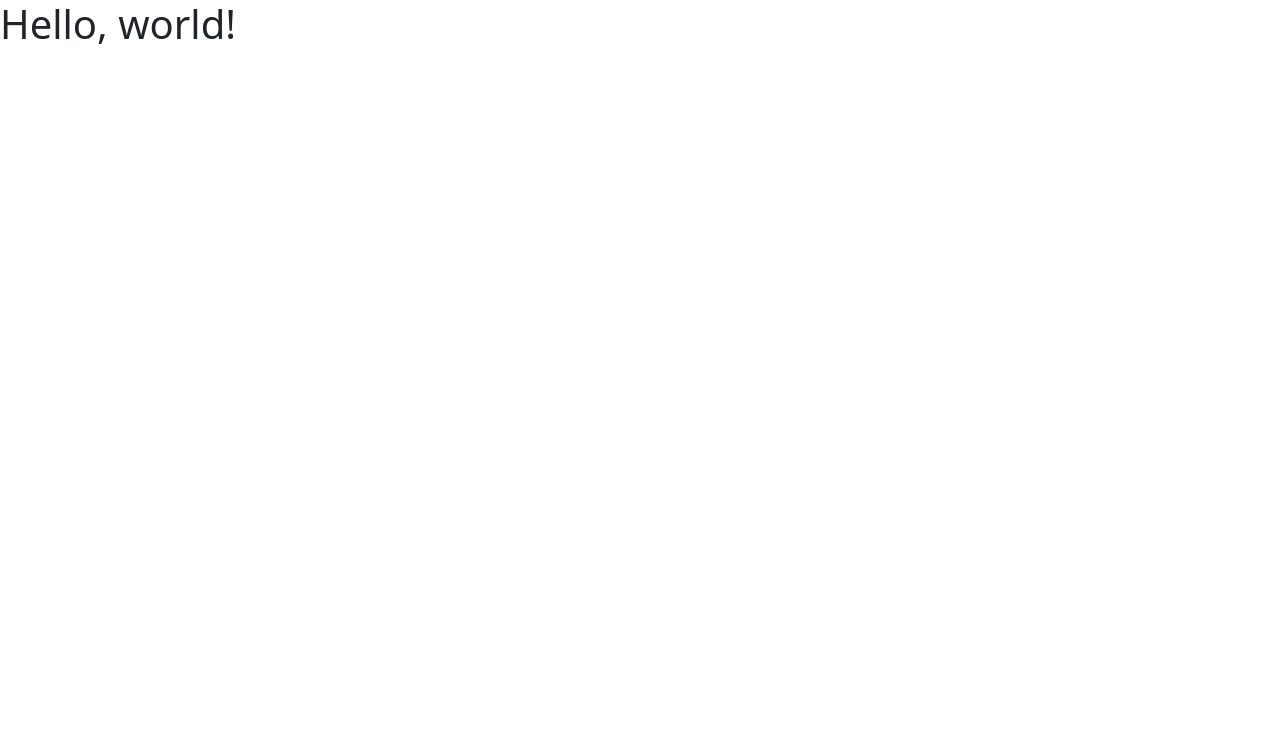
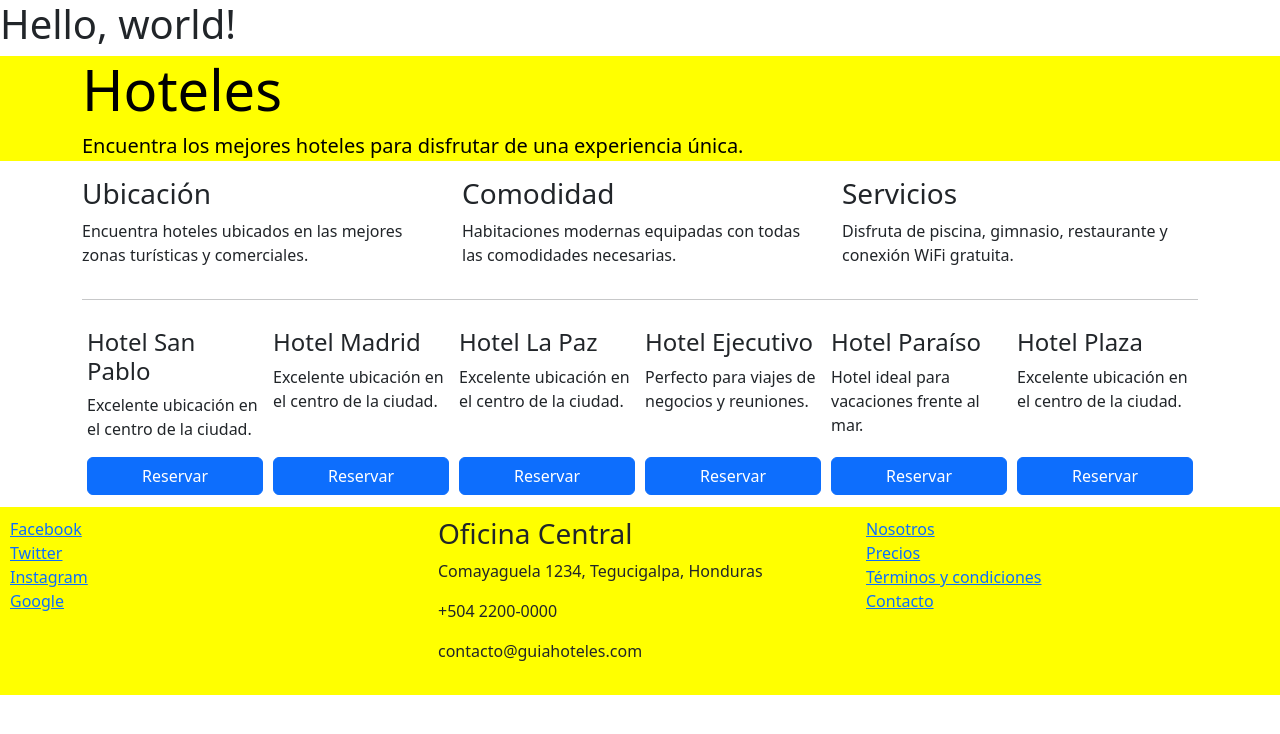
Before and after one commit to dacosta000/guia_hoteles, a website: page index.html in a window 1280 px wide. Drawn offline with nearby package versions, Linux system fonts and the light colour scheme.

Commit message:
agregamos footer y estilos con flex

```diff
--- /dev/null
+++ b/css/main.css
@@ -0,0 +1,21 @@
+.jumbotron{
+    background-color: yellow;
+    color: black;
+}
+
+footer{
+    padding: 10px 10px 0 10px;
+    background-color: yellow;
+    margin-bottom: 0px;
+    margin-top: 10px;
+}
+
+.card-hotel{
+    flex: 1 150px;
+    padding: 2px 5px 2px 5px;
+    margin-top: 10px;
+}
+
+.btn-reserva{
+    width: 100%;
+}
--- a/index.html
+++ b/index.html
@@ -5,11 +5,171 @@
     <meta charset="utf-8">
     <meta name="viewport" content="width=device-width, initial-scale=1">
     <link href="node_modules/bootstrap/dist/css/bootstrap.min.css" rel="stylesheet">
-    <title>Hello, world!</title>
+    <link href="css/main.css" rel="stylesheet">
+
+    <title>Guía de Hoteles</title>
 </head>
 
 <body>
     <h1>Hello, world!</h1>
+
+    <!-- Jumbotron -->
+    <div class="jumbotron">
+        <div class="container">
+            <h1 class="display-4">Hoteles</h1>
+            <p class="lead">
+                Encuentra los mejores hoteles para disfrutar de una experiencia única.
+            </p>
+        </div>
+    </div>
+
+    <!-- Container principal -->
+    <div class="container">
+
+        <!-- Características -->
+        <div class="row">
+
+            <div class="col-sm-12 col-md-4">
+                <h3>Ubicación</h3>
+                <p>
+                    Encuentra hoteles ubicados en las mejores zonas turísticas y comerciales.
+                </p>
+            </div>
+
+            <div class="col-sm-12 col-md-4">
+                <h3>Comodidad</h3>
+                <p>
+                    Habitaciones modernas equipadas con todas las comodidades necesarias.
+                </p>
+            </div>
+
+            <div class="col-sm-12 col-md-4">
+                <h3>Servicios</h3>
+                <p>
+                    Disfruta de piscina, gimnasio, restaurante y conexión WiFi gratuita.
+                </p>
+            </div>
+
+        </div>
+
+        <hr>
+
+        <!-- Lista de hoteles -->
+        <div class="d-flex flex-wrap flex-row-reverse">
+
+            <div class="card-hotel d-flex flex-column justify-content-between">
+                <div>
+                    <h4>Hotel Plaza</h4>
+                    <p>
+                        Excelente ubicación en el centro de la ciudad.
+                    </p>
+                </div>
+                <div>
+                    <button class="btn btn-primary btn-reserva">
+                        Reservar
+                    </button>
+                </div>
+            </div>
+
+            <div class="card-hotel d-flex flex-column justify-content-between">
+                <div>
+                <h4>Hotel Paraíso</h4>
+                    <p>
+                        Hotel ideal para vacaciones frente al mar.
+                    </p>
+                </div>
+                <div>
+                    <button class="btn btn-primary btn-reserva">
+                        Reservar
+                    </button>
+                </div>
+            </div>
+
+            <div class="card-hotel d-flex flex-column justify-content-between">
+                <div>
+                    <h4>Hotel Ejecutivo</h4>
+                    <p>
+                        Perfecto para viajes de negocios y reuniones.
+                    </p>
+                </div>
+                <div>
+                    <button class="btn btn-primary btn-reserva">
+                        Reservar
+                    </button>
+                </div>
+            </div>
+
+            <div class="card-hotel d-flex flex-column justify-content-between">
+                <div>
+                    <h4>Hotel La Paz</h4>
+                    <p>
+                        Excelente ubicación en el centro de la ciudad.
+                    </p>
+                </div>
+                <div>
+                    <button class="btn btn-primary btn-reserva">
+                        Reservar
+                    </button>
+                </div>
+            </div>
+
+            <div class="card-hotel d-flex flex-column justify-content-between">
+                <div>
+                    <h4>Hotel Madrid</h4>
+                    <p>
+                        Excelente ubicación en el centro de la ciudad.
+                    </p>
+                </div>
+                <div>
+                    <button class="btn btn-primary btn-reserva">
+                        Reservar
+                    </button>
+                </div>
+            </div>
+
+            <div class="card-hotel d-flex flex-column justify-content-between">
+                <div>
+                    <h4>Hotel San Pablo</h4>
+                    <p>
+                        Excelente ubicación en el centro de la ciudad.
+                    </p>
+                </div>
+                <div>
+                    <button class="btn btn-primary btn-reserva">
+                        Reservar
+                    </button>
+                </div>
+            </div>
+
+        </div>
+
+    </div>
+
+    <footer>
+        <div class="row">
+            <div class="col-sm-4 d-flex flex-column">
+                <a href="http://www.facebook.com">Facebook</a>
+                <a href="http://www.twitter.com">Twitter</a>
+                <a href="http://www.instagram.com">Instagram</a>
+                <a href="http://www.google.com">Google</a>
+            </div>
+            <div class="col-sm-4 d-flex flex-column">
+                <address>
+                    <h3>Oficina Central</h3>
+                    <p>Comayaguela 1234, Tegucigalpa, Honduras</p>
+                    <p>+504 2200-0000</p>
+                    <p>contacto@guiahoteles.com</p>
+                </address>
+            </div>
+            <div class="col-sm-4 d-flex flex-column alin-items-end">
+                <a href="http://www.facebook.com">Nosotros</a>
+                <a href="http://www.twitter.com">Precios</a>
+                <a href="http://www.instagram.com">Términos y condiciones</a>
+                <a href="http://www.google.com">Contacto</a>
+            </div>
+        </div>
+    </footer>
+
     <script src="node_modules/jquery/dist/jquery.min.js"></script>
     <script src="node_modules/popper.js/dist/popper.min.js"></script>
     <script src="node_modules/bootstrap/dist/js/bootstrap.min.js"></script>
```
